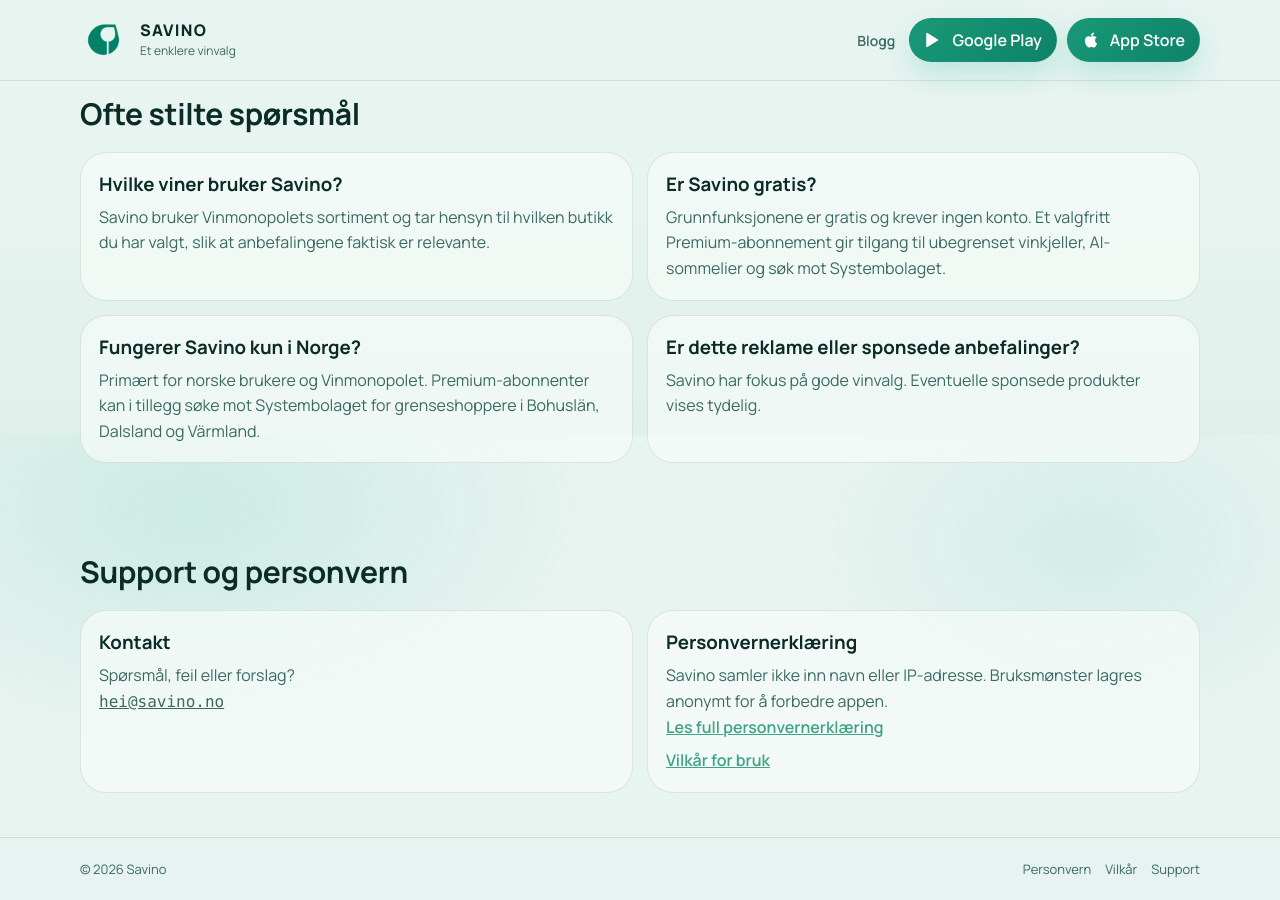
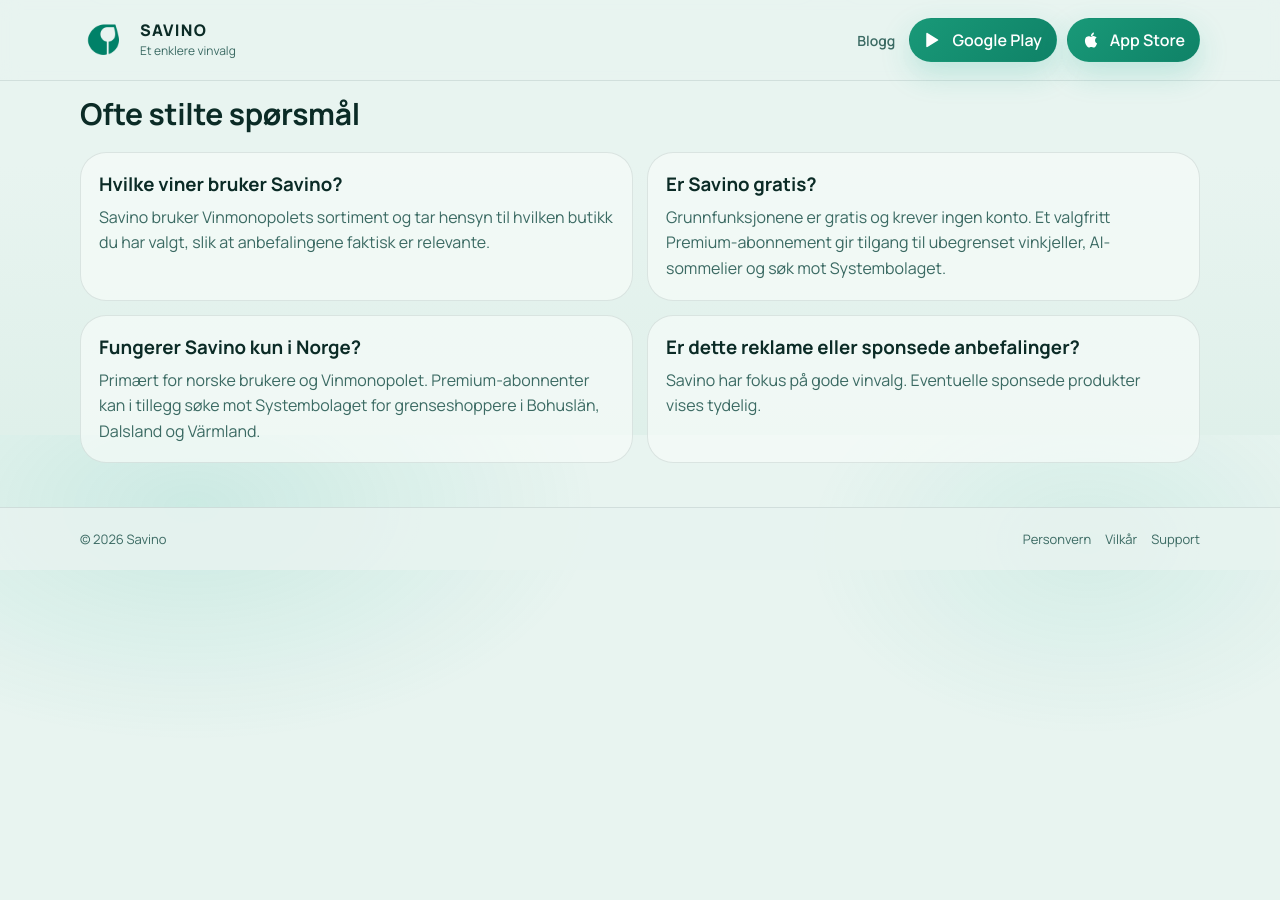
Before and after one commit to timkirstein/savino-support, a Jekyll site: the page index.html, which Jekyll copies as it is, in a window 1280 px wide and 900 px high, scrolled down 3165 px. Built offline with Jekyll 4.4.1, drawn with Linux system fonts in a browser that asks for light colours.

Commit message:
Fjern Support og personvern-seksjonen fra forsiden
https://claude.ai/code/session_01E6W6RsfuiBiZpADR2Noo7g

```diff
--- a/index.html
+++ b/index.html
@@ -356,35 +356,6 @@
         </div>
       </section>
 
-      <section class="section">
-        <div class="container">
-          <h2>Support og personvern</h2>
-          <div class="cards cards-2">
-            <div class="card">
-              <h3>Kontakt</h3>
-              <p>Spørsmål, feil eller forslag?</p>
-              <p class="mono">
-                <a href="mailto:hei@savino.no">hei@savino.no</a>
-              </p>
-            </div>
-            <div class="card">
-              <h3>Personvernerklæring</h3>
-              <p>
-                Savino samler ikke inn navn eller IP-adresse. Bruksmønster
-                lagres anonymt for å forbedre appen.
-              </p>
-              <p>
-                <a class="link" href="./privacy.html"
-                  >Les full personvernerklæring</a
-                >
-              </p>
-              <p style="margin-top: 8px">
-                <a class="link" href="./terms.html">Vilkår for bruk</a>
-              </p>
-            </div>
-          </div>
-        </div>
-      </section>
     </main>
 
     <footer class="footer">
```
